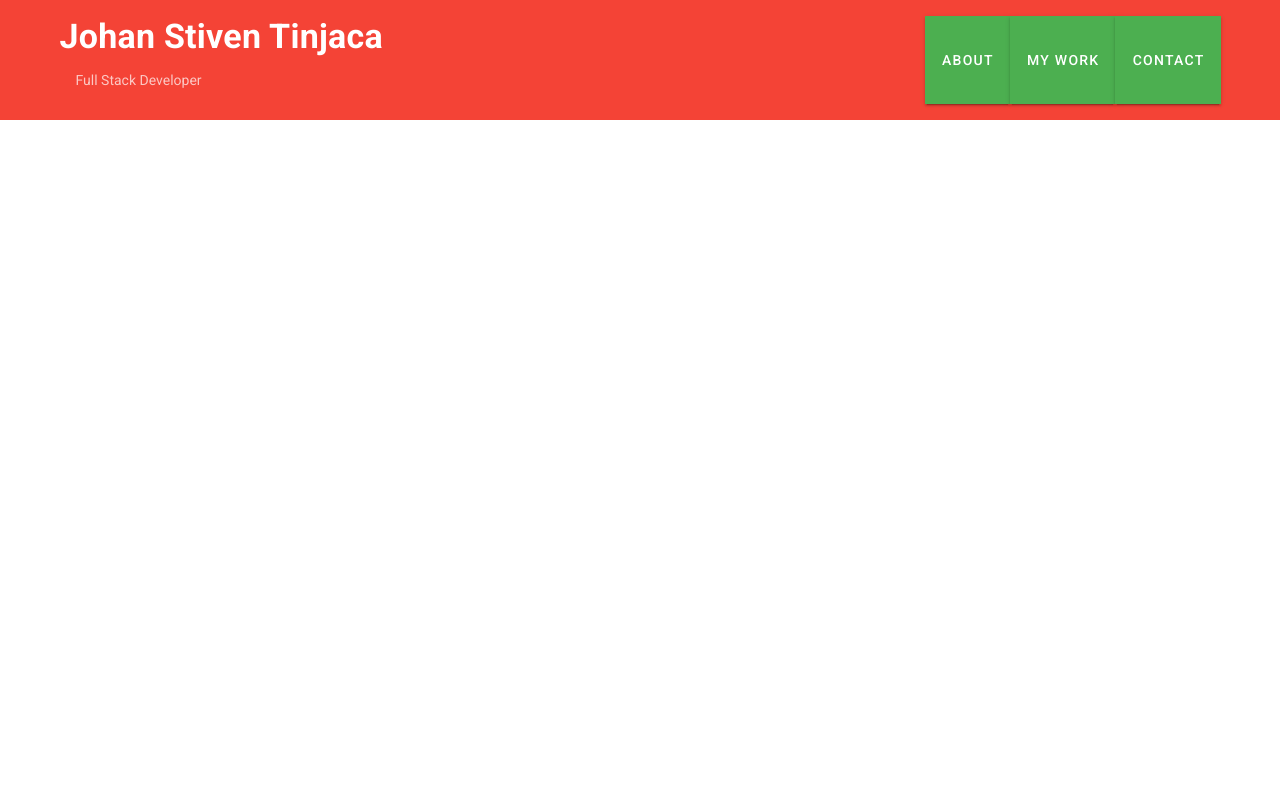
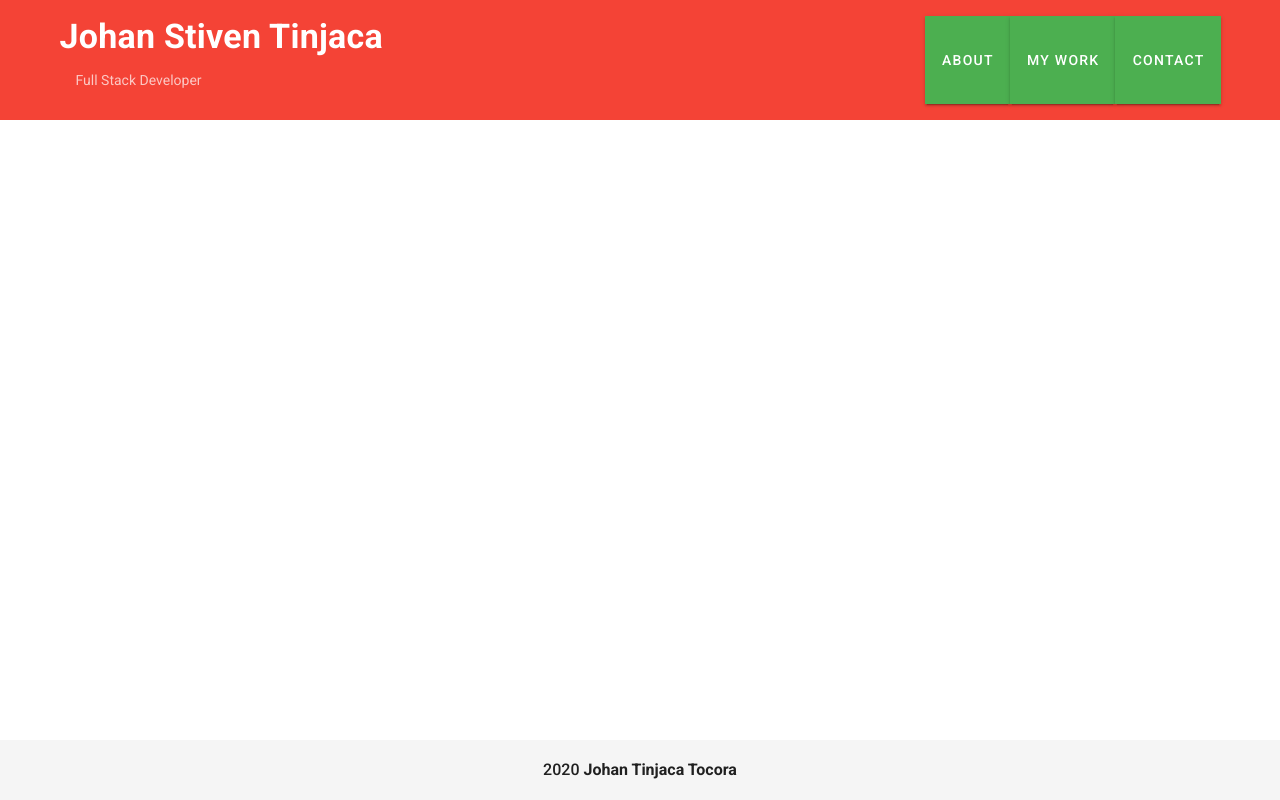
Before and after one commit to jstiven01/personal-portfolio, a Vue app: page / in a window 1280 px wide. Built offline with nearby package versions, Linux system fonts and the light colour scheme.

Commit message:
Creating Footer

```diff
--- a/src/App.vue
+++ b/src/App.vue
@@ -3,17 +3,21 @@
     <Toolbar />
     <v-content>
     </v-content>
+    <Footer />
+
   </v-app>
 </template>
 
 <script>
 import Toolbar from './components/Toolbar';
+import Footer from './components/Footer'
 
 export default {
   name: 'App',
 
   components: {
     Toolbar,
+    Footer,
   },
 
   data: () => ({
--- /dev/null
+++ b/src/components/Footer.vue
@@ -0,0 +1,16 @@
+<template>
+<v-footer app absolute class="font-weight-medium">
+    <v-col class="text-center" cols="12">
+        {{new Date().getFullYear()}}
+        <strong>Johan Tinjaca Tocora</strong>
+    </v-col>
+
+</v-footer>
+
+</template>
+
+<script>
+export default {
+
+}
+</script>
```
